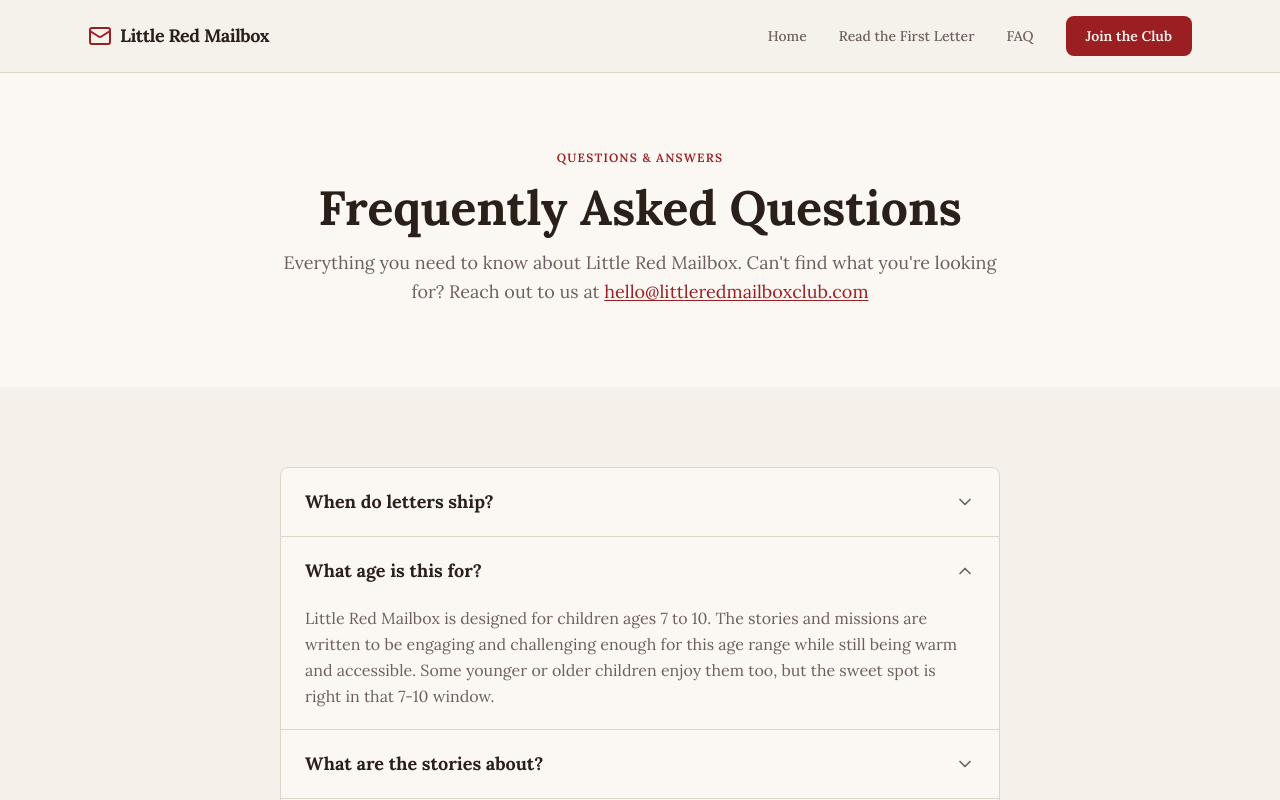
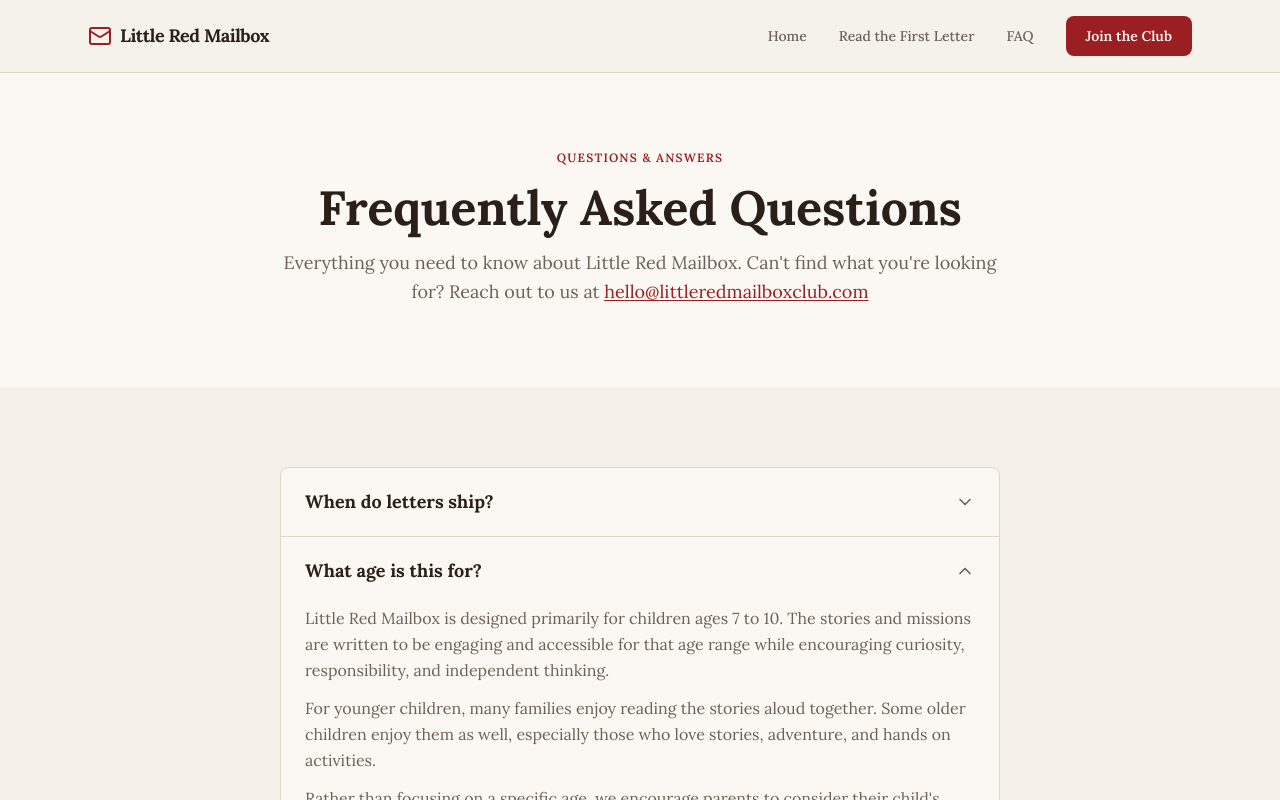
Before and after one commit to clintmcreative/LRM-site, a Next.js app: page /faq in a window 1280 px wide. Both pictures are taken after a click on the button "What age is this for?". Shown: the top 800 px of the page. Built offline with nearby package versions, Linux system fonts and the light colour scheme.

Commit message:
feat: add age-specific FAQ answer and update question content

```diff
--- a/app/faq/page.tsx
+++ b/app/faq/page.tsx
@@ -20,8 +20,7 @@ const faqs = [
   },
   {
     question: "What age is this for?",
-    answer:
-      "Little Red Mailbox is designed for children ages 7 to 10. The stories and missions are written to be engaging and challenging enough for this age range while still being warm and accessible. Some younger or older children enjoy them too, but the sweet spot is right in that 7-10 window.",
+    answer: "age_special",
   },
   {
     question: "What are the stories about?",
--- a/components/faq-accordion.tsx
+++ b/components/faq-accordion.tsx
@@ -51,6 +51,22 @@ function GiftAnswer() {
   )
 }
 
+function AgeAnswer() {
+  return (
+    <div className="space-y-3">
+      <p>
+        Little Red Mailbox is designed primarily for children ages 7 to 10. The stories and missions are written to be engaging and accessible for that age range while encouraging curiosity, responsibility, and independent thinking.
+      </p>
+      <p>
+        For younger children, many families enjoy reading the stories aloud together. Some older children enjoy them as well, especially those who love stories, adventure, and hands on activities.
+      </p>
+      <p>
+        Rather than focusing on a specific age, we encourage parents to consider their child{"'"}s interests and reading level. The recommended age range is a guide, not a strict rule.
+      </p>
+    </div>
+  )
+}
+
 export function FAQAccordion({ items }: FAQAccordionProps) {
   const [openIndex, setOpenIndex] = useState<number | null>(null)
 
@@ -60,6 +76,9 @@ export function FAQAccordion({ items }: FAQAccordionProps) {
     }
     if (answer === "gift_special") {
       return <GiftAnswer />
+    }
+    if (answer === "age_special") {
+      return <AgeAnswer />
     }
     return answer
   }
```
